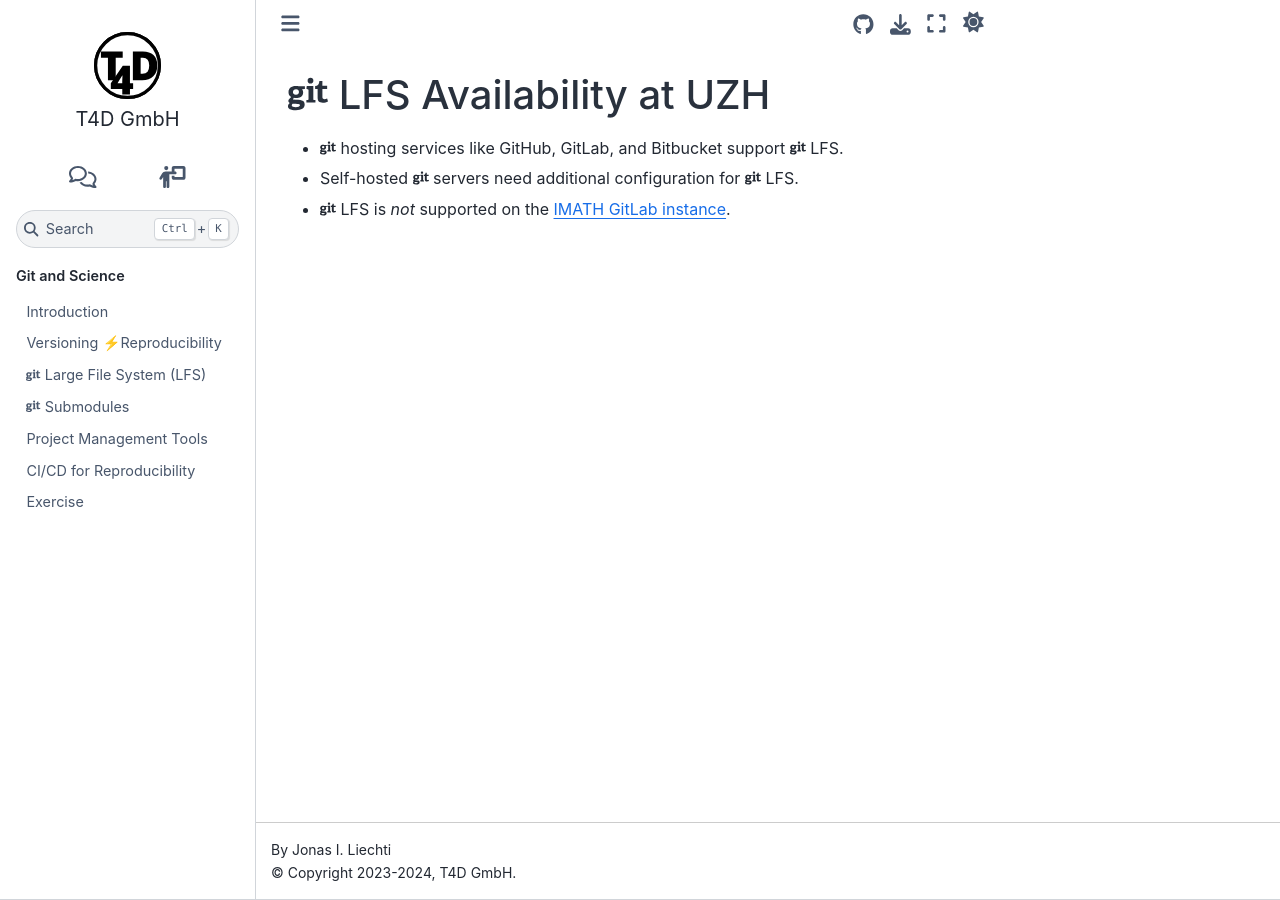
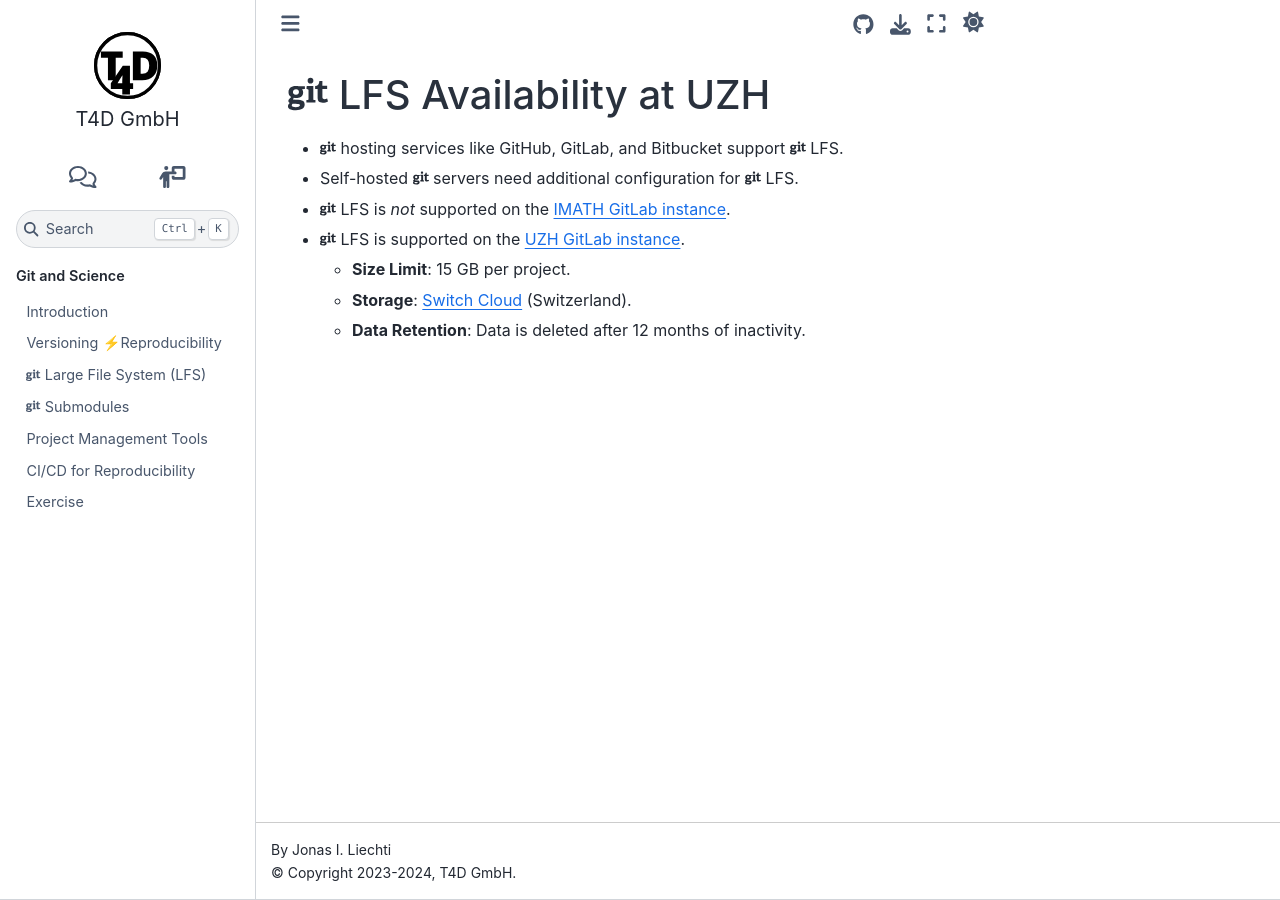
Before and after one commit to t4d-gmbh/git-and-science, a Sphinx documentation site: the page built from source/content/lfs/gitLFS_UZH.md, in a window 1280 px wide. Built offline with Sphinx 7.4.7 and the Sphinx Book theme 1.1.4, drawn with Linux system fonts in a browser that asks for light colours; the version number could not be read and is left out.

Commit message:
added info about UZH GitLab instance.

```diff
--- a/source/content/lfs/gitLFS_UZH.md
+++ b/source/content/lfs/gitLFS_UZH.md
@@ -9,12 +9,22 @@
 
 At the IMATH, <i class="fab fa-git"></i> LFS is NOT supported on the [IMATH GitLab](https://gitlab.imath.uzh.ch) instance.
 
-<!-- At the University of Zurich (UZH), <i class="fab fa-git"></i> LFS is supported on the [UZH GitLab](https://gitlab.uzh.ch) instance. -->
+At the University of Zurich (UZH), <i class="fab fa-git"></i> LFS is supported on the [UZH GitLab](https://gitlab.uzh.ch) instance.
+There is a **size limit of 15 GB per project** (this includes all parts of a project, i.e. <i class="fab fa-git"></i> repository, LFS, etc.).
+The data is stored in the [Switch Cloud](https://www.switch.ch/en/competencies/cloud), which means outside the UZH but within Switzerland (generally the UZH data protection regulations apply).
+
+Please note that GitLab is generally a place for collaborative software development rather than simply data storage.
+For example, UZH has limited disk space and deletes all data after 12 months of user inactivity.
+For long-term data storage, it is recommended to use [OneDrive](https://uzh-my.sharepoint.com/my) or [SwitchDrive](https://drive.switch.ch/).
 
 {% else %}
 
 - <i class="fab fa-git"></i> hosting services like GitHub, GitLab, and Bitbucket support <i class="fab fa-git"></i> LFS.
 - Self-hosted <i class="fab fa-git"></i> servers need additional configuration for <i class="fab fa-git"></i> LFS.
 - <i class="fab fa-git"></i> LFS is _not_ supported on the [IMATH GitLab instance](https://git.math.uzh.ch/).
+- <i class="fab fa-git"></i> LFS is supported on the [UZH GitLab instance](https://gitlab.uzh.ch/).
+  - **Size Limit**: 15 GB per project.
+  - **Storage**: [Switch Cloud](https://www.switch.ch/en/competencies/cloud) (Switzerland).
+  - **Data Retention**: Data is deleted after 12 months of inactivity.
 
 {% endif %}
```
